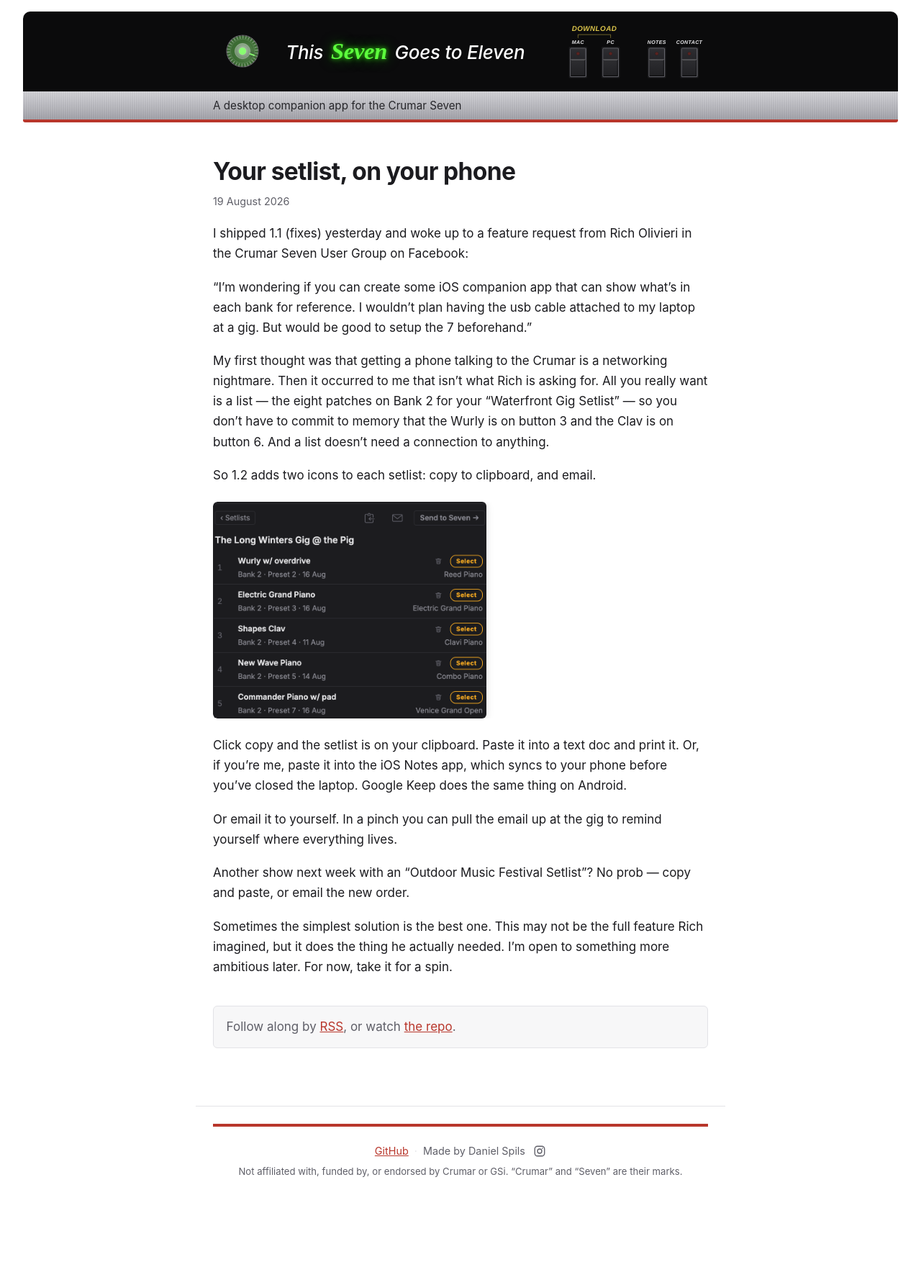
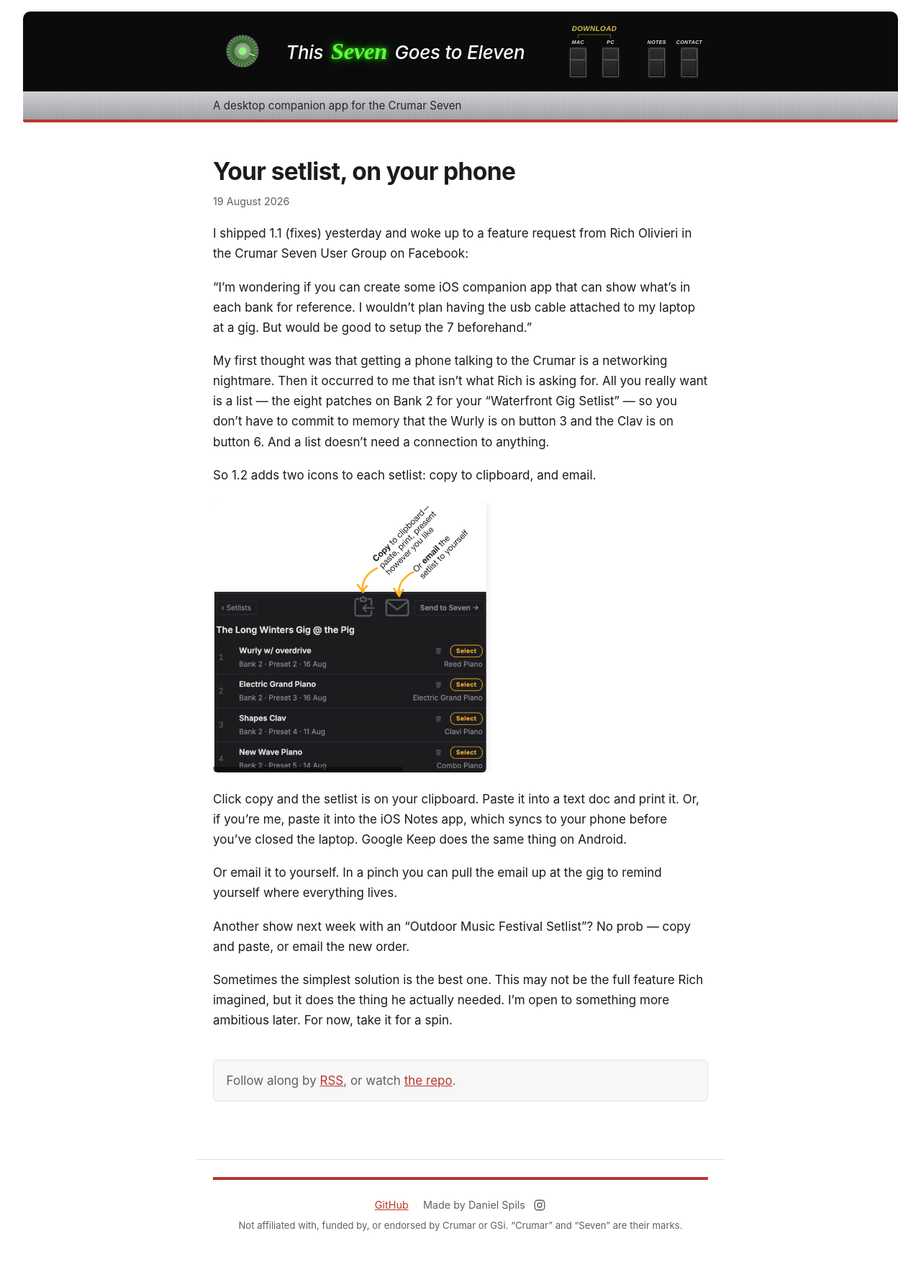
Before and after one commit to danielspils/this-seven-goes-to-eleven, a Jekyll site: the page built from docs/_posts/2026-08-19-your-setlist-on-your-phone.md, in a window 1280 px wide. Shown: the whole page at 72% size. Built offline with Jekyll 4.4.1, drawn with Linux system fonts in a browser that asks for light colours; comment, search, counter and statistics services are not loaded; before the commit the page ends 1703 px from its top, so only the background shows below that.

Commit message:
Notes: Daniel's annotated screenshot
Replaces my plain capture with Daniel's, which draws the eye where the post is
actually pointing: two curved arrows onto the copy and email icons, captioned
in his own hand. 1282x1266, same path and filename so the URL does not move.

Alt text rewritten to describe what is now in the picture — the callouts and
where they point — rather than the bare UI it described before. Alt text that
does not mention the annotations would leave a screen-reader user with the
window and none of the explanation everyone else is being given.

Co-Authored-By: Claude Opus 5 <noreply@anthropic.com>

```diff
--- a/docs/_posts/2026-08-19-your-setlist-on-your-phone.md
+++ b/docs/_posts/2026-08-19-your-setlist-on-your-phone.md
@@ -20,7 +20,7 @@ connection to anything.
 
 So 1.2 adds two icons to each setlist: copy to clipboard, and email.
 
-![The setlist view in This Seven Goes to Eleven, showing "The Long Winters Gig @ the Pig" with a copy-to-clipboard icon, an envelope icon and a Send to Seven button in the header, above five numbered slots listing patches like "Wurly w/ overdrive" on Bank 2 Preset 2 and "Shapes Clav" on Bank 2 Preset 4.](/assets/img/setlist-copy-email.png)
+![The setlist view in This Seven Goes to Eleven, showing "The Long Winters Gig @ the Pig" with its numbered slots — Wurly w/ overdrive on Bank 2 Preset 2, Electric Grand Piano on Preset 3, Shapes Clav on Preset 4. Two handwritten notes above the window point down at the two new header icons with curved orange arrows: "Copy to clipboard — paste, print, present however you like" aims at the clipboard icon, and "Or email the setlist to yourself" aims at the envelope beside it.](/assets/img/setlist-copy-email.png)
 
 Click copy and the setlist is on your clipboard. Paste it into a text doc and
 print it. Or, if you're me, paste it into the iOS Notes app, which syncs to
```
Also changed, not shown: docs/assets/img/setlist-copy-email.png.
